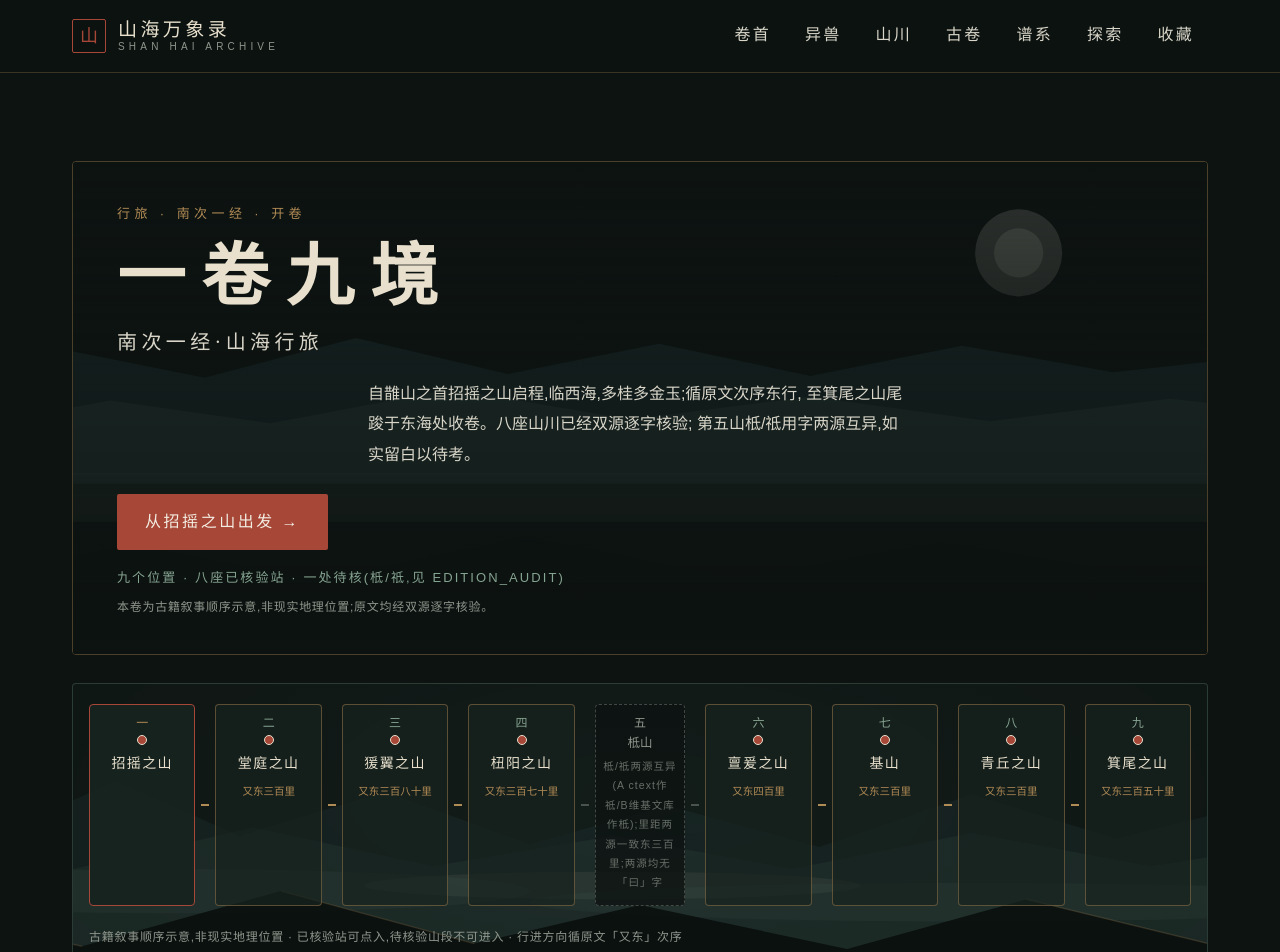
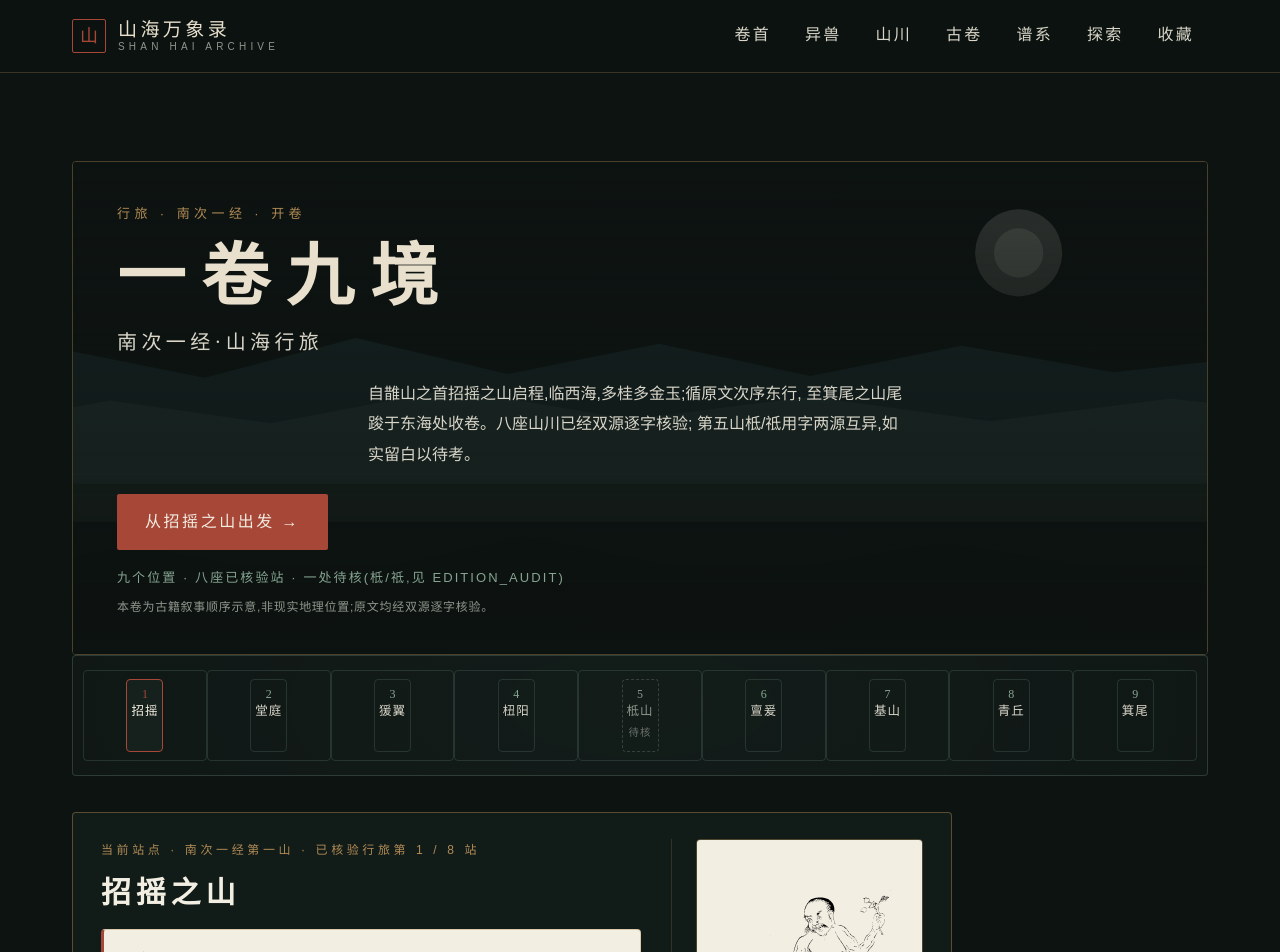
Before and after one commit to a1310055634-sudo/shanhai, a React (Vite) app: page /journeys/nanci-yi in a window 1280 px wide. Shown: the top 952 px of the page. Built offline with nearby package versions, Linux system fonts and the light colour scheme.

Commit message:
R06 路线导航与状态:JournalProgress重写为地铁线式进度轨,九位置山序+当前朱砂+待核虚线不可点;八站深链/刷新/无效参数回归全绿

```diff
--- /dev/null
+++ b/src/components/journal/JournalProgress.module.css
@@ -0,0 +1,105 @@
+/* R06 路线进度轨:地铁线式九位置导航 */
+.railWrap {
+  border: 1px solid rgba(88, 115, 103, 0.4);
+  border-radius: var(--radius-card);
+  background:
+    radial-gradient(1200px 500px at 50% 40%, rgba(23, 35, 31, 0.6), rgba(13, 19, 17, 0.9));
+  overflow: hidden;
+}
+
+.rail {
+  display: flex;
+  align-items: stretch;
+  gap: 0;
+  list-style: none;
+  margin: 0;
+  padding: 14px 10px;
+  overflow-x: auto;
+  scrollbar-width: none;
+}
+
+.rail::-webkit-scrollbar {
+  display: none;
+}
+
+.railStop {
+  flex: 1 1 0;
+  min-width: 0;
+  display: flex;
+  flex-direction: column;
+  align-items: center;
+  gap: 3px;
+  padding: 8px 4px;
+  border: 1px solid rgba(88, 115, 103, 0.3);
+  border-radius: var(--radius-card);
+  text-decoration: none;
+  transition: border-color var(--duration-hover) var(--ease-soft), background var(--duration-hover) var(--ease-soft);
+}
+
+.railStop:hover {
+  border-color: var(--old-gold);
+}
+
+.railStopCurrent {
+  border-color: var(--cinnabar);
+  background: rgba(23, 35, 31, 0.9);
+}
+
+.railStopGap {
+  border-style: dashed;
+  border-color: rgba(143, 150, 141, 0.3);
+  background: transparent;
+  justify-content: center;
+}
+
+.railNum {
+  font-family: var(--font-serif);
+  font-size: 12px;
+  color: var(--verdigris-text);
+  line-height: 1;
+}
+
+.railStopCurrent .railNum {
+  color: var(--cinnabar);
+}
+
+.railStopGap .railNum {
+  color: var(--text-muted);
+}
+
+.railName {
+  font-family: var(--font-serif);
+  font-size: 12.5px;
+  letter-spacing: 0.08em;
+  color: var(--text-on-dark);
+  text-align: center;
+  line-height: 1.4;
+}
+
+.railStopCurrent .railName {
+  color: var(--paper-bright);
+}
+
+.railStopGap .railName {
+  color: var(--text-muted);
+}
+
+.railPend {
+  font-size: 10.5px;
+  color: rgba(143, 150, 141, 0.7);
+  letter-spacing: 0.1em;
+}
+
+@media (max-width: 640px) {
+  .rail {
+    padding: 10px 8px;
+  }
+
+  .railStop {
+    padding: 6px 2px;
+  }
+
+  .railName {
+    font-size: 11px;
+  }
+}
--- a/src/components/journal/JournalProgress.tsx
+++ b/src/components/journal/JournalProgress.tsx
@@ -1,83 +1,49 @@
-import type { ReactNode } from 'react'
 import { Link } from 'react-router-dom'
-import JourneyScenery from '../journey/JourneyScenery'
-import { buildScrollSlots, cnNum } from './journalView'
-import pageStyles from '../../pages/JourneyPage.module.css'
+import { buildCurrentJournalPositions } from './journalModel'
+import styles from './JournalProgress.module.css'
 
 /**
- * R04 进度轨模块(自 E04 长卷迁入):九位置场景条 + 相邻边语义 + 示意注记。
- * 相邻边只有两端均为已核验站时为实线;隔待核段一律虚线(不虚构直接相邻)。
+ * R06 路线进度轨:九位置地铁线式导航,由 journalModel 派生。
+ * 已核验站 = Link 可点入;待核位 = span「待核」不可点;当前站 = 朱砂实心。
  */
 export default function JournalProgress({ currentId }: { currentId?: string }) {
+  const { positions } = buildCurrentJournalPositions()
+
   return (
-    <section
-      className={pageStyles.scrollWrap}
-      aria-label="路线长卷:南次一经九个顺序位置,古籍叙事顺序示意"
-    >
-      <JourneyScenery />
-      <div className={pageStyles.scroll}>
-        {(() => {
-          const slots = buildScrollSlots()
-          const out: ReactNode[] = []
-          slots.forEach((slot, i) => {
-            if (i > 0) {
-              const prev = slots[i - 1]
-              const verifiedEdge = prev.kind === 'station' && slot.kind === 'station'
-              out.push(
-                <span
-                  key={`l${i}`}
+    <nav className={styles.railWrap} aria-label="南次一经九位置路线导航">
+      <ol className={styles.rail}>
+        {positions.map((pos) => {
+          if (pos.kind === 'station') {
+            const isCurrent = pos.locationId === currentId
+            return (
+              <li key={pos.locationId} className={styles.railStop}>
+                <Link
+                  to={`/journeys/nanci-yi?station=${pos.locationId}`}
                   className={
-                    verifiedEdge
-                      ? `${pageStyles.scrollLink} ${pageStyles.scrollLinkSolid}`
-                      : pageStyles.scrollLink
+                    isCurrent ? `${styles.railStop} ${styles.railStopCurrent}` : styles.railStop
                   }
-                  aria-hidden="true"
-                />,
-              )
-            }
-            if (slot.kind === 'station') {
-              out.push(
-                <Link
-                  key={`s${i}`}
-                  to={`/journeys/nanci-yi?station=${slot.locId}`}
-                  aria-current={currentId === slot.locId ? 'true' : undefined}
-                  className={
-                    currentId === slot.locId
-                      ? `${pageStyles.scrollSlot} ${pageStyles.scrollSlotOn}`
-                      : pageStyles.scrollSlot
-                  }
+                  aria-current={isCurrent ? 'true' : undefined}
                 >
-                  <span className={pageStyles.scrollOrder} aria-hidden="true">
-                    {cnNum(slot.order)}
-                  </span>
-                  <span className={pageStyles.scrollDot} aria-hidden="true" />
-                  <span className={pageStyles.scrollName}>{slot.name}</span>
-                  {slot.approach && (
-                    <span className={pageStyles.scrollApproach}>{slot.approach}</span>
-                  )}
-                </Link>,
-              )
-            } else {
-              out.push(
-                <div key={`p${i}`} className={pageStyles.scrollGap}>
-                  <span className={pageStyles.scrollOrder} aria-hidden="true">
-                    {cnNum(slot.order)}
-                  </span>
-                  <span className={pageStyles.scrollGapName}>{slot.name}</span>
-                  <span className={pageStyles.scrollGapNote}>
-                    {slot.note ?? '待核验'}
-                  </span>
-                </div>,
-              )
-            }
-          })
-          return out
-        })()}
-      </div>
-      <p className={pageStyles.scrollNote}>
-        古籍叙事顺序示意,非现实地理位置 · 已核验站可点入,待核验山段不可进入 ·
-        行进方向循原文「又东」次序
-      </p>
-    </section>
+                  <span className={styles.railNum}>{pos.mountainOrder}</span>
+                  <span className={styles.railName}>{pos.name.replace('之山', '')}</span>
+                </Link>
+              </li>
+            )
+          }
+          return (
+            <li key={pos.mountainOrder} className={styles.railStop}>
+              <span
+                className={`${styles.railStop} ${styles.railStopGap}`}
+                aria-label={`${pos.displayName}(第${pos.mountainOrder}山),待核验,不可进入`}
+              >
+                <span className={styles.railNum}>{pos.mountainOrder}</span>
+                <span className={styles.railName}>{pos.displayName.replace('之山', '')}</span>
+                <span className={styles.railPend}>待核</span>
+              </span>
+            </li>
+          )
+        })}
+      </ol>
+    </nav>
   )
 }
```
Also changed, not shown: 2 other files (tests, documents, lock files or other folders).
